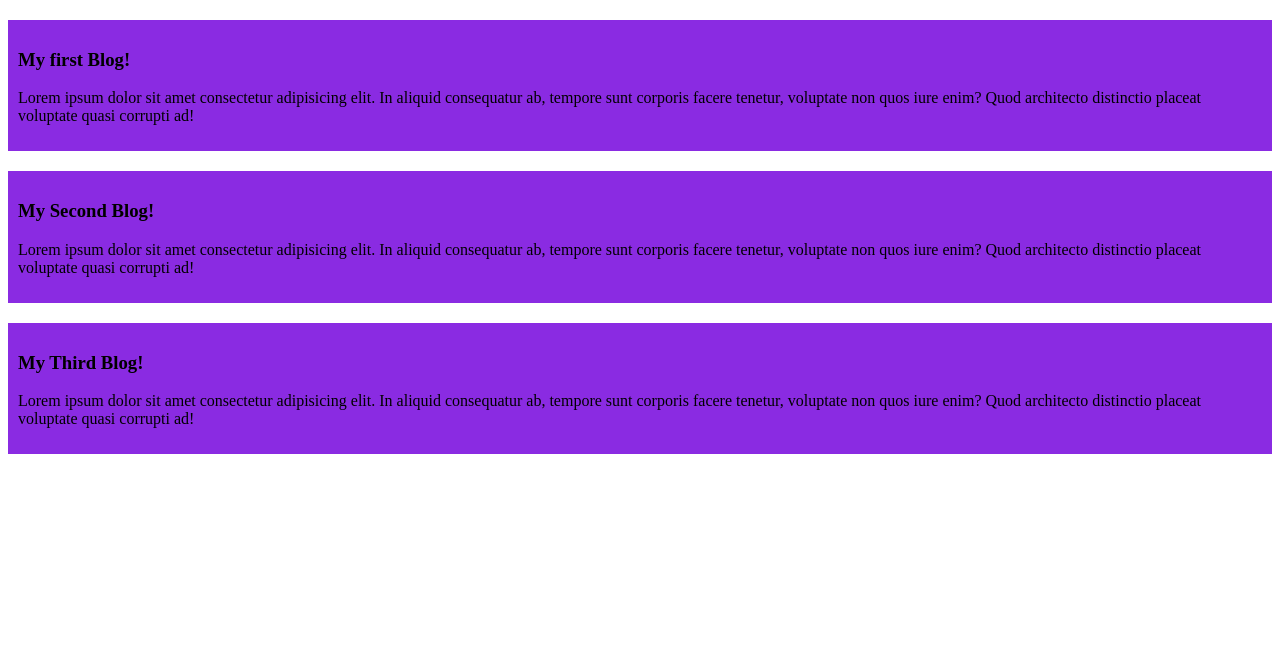
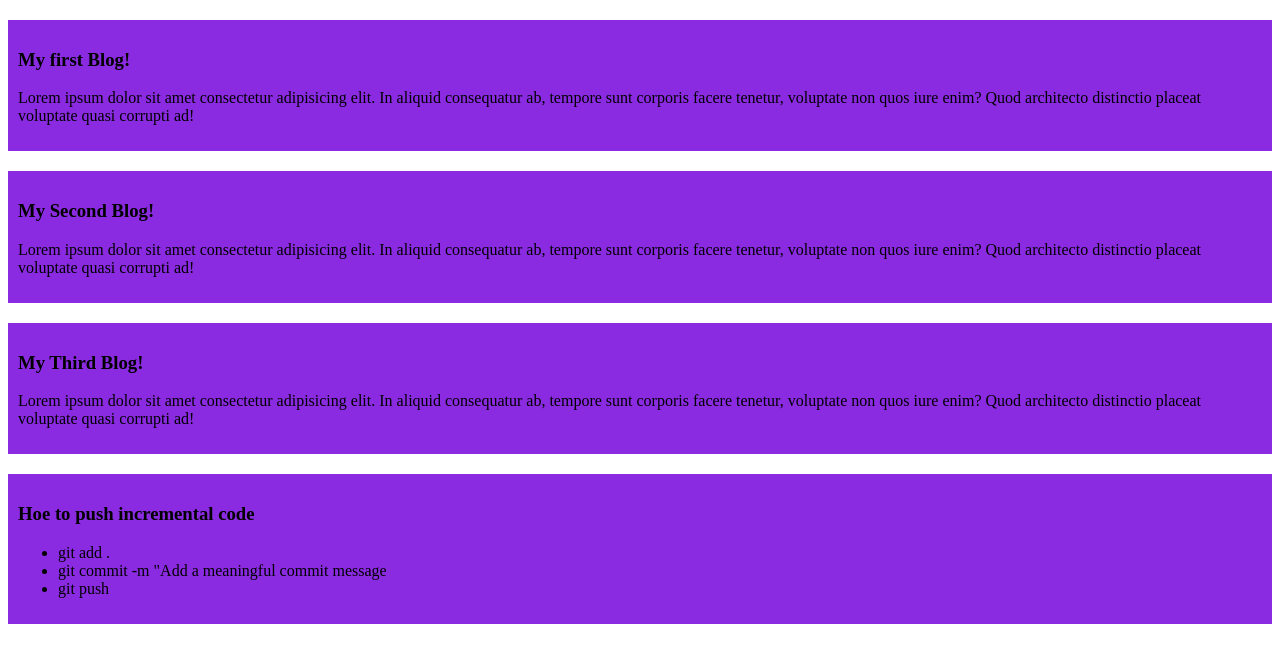
Before and after one commit to anjumnr99/my-simple-website, a plain HTML site: page index.html in a window 1280 px wide. Drawn offline with Linux system fonts and the light colour scheme.

Commit message:
After Adding an Unordered list

```diff
--- a/index.html
+++ b/index.html
@@ -19,5 +19,13 @@
         <h3>My Third Blog!</h3>
         <p>Lorem ipsum dolor sit amet consectetur adipisicing elit. In aliquid consequatur ab, tempore sunt corporis facere tenetur, voluptate non quos iure enim? Quod architecto distinctio placeat voluptate quasi corrupti ad!</p>
     </div>
+    <div>
+        <h3>Hoe to push incremental code</h3>
+        <ul>
+            <li>git add .</li>
+            <li>git commit -m "Add a meaningful commit message</li>
+            <li>git push</li>
+        </ul>
+    </div>
 </body>
 </html>
```
